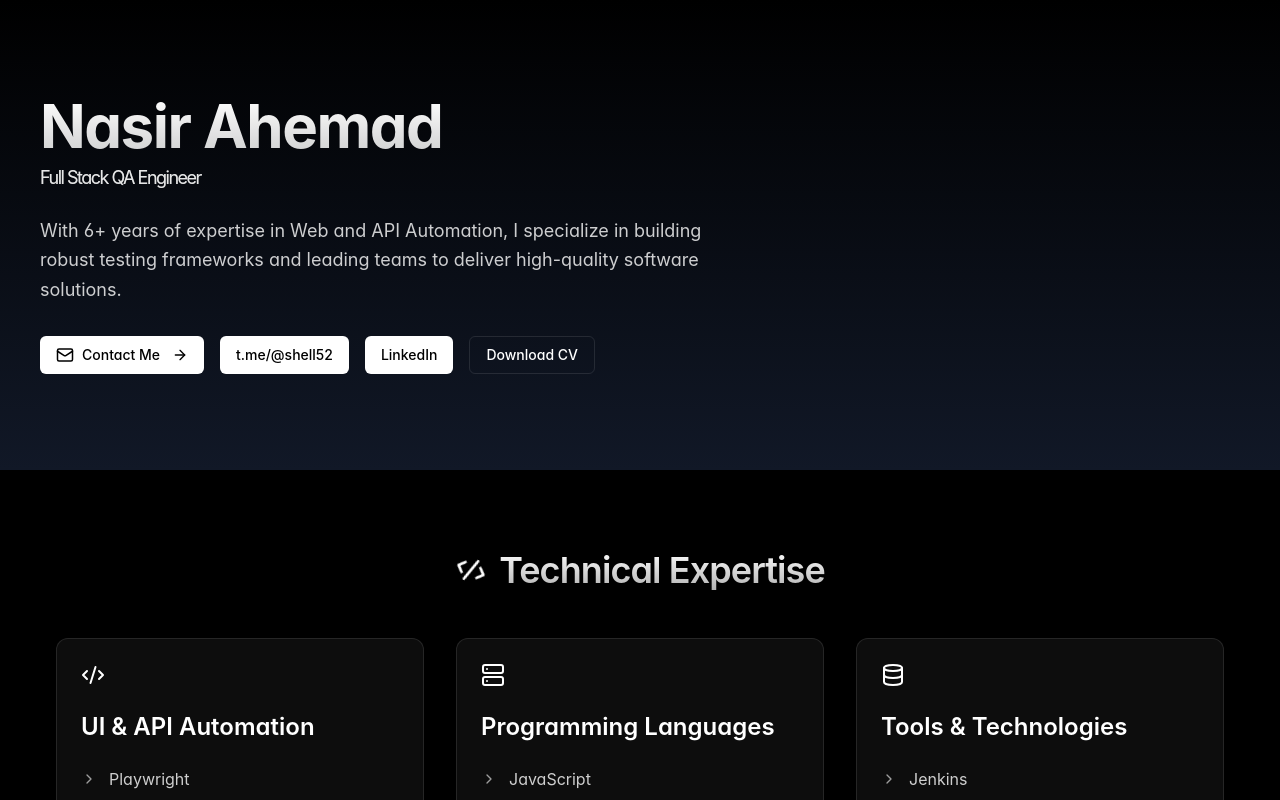
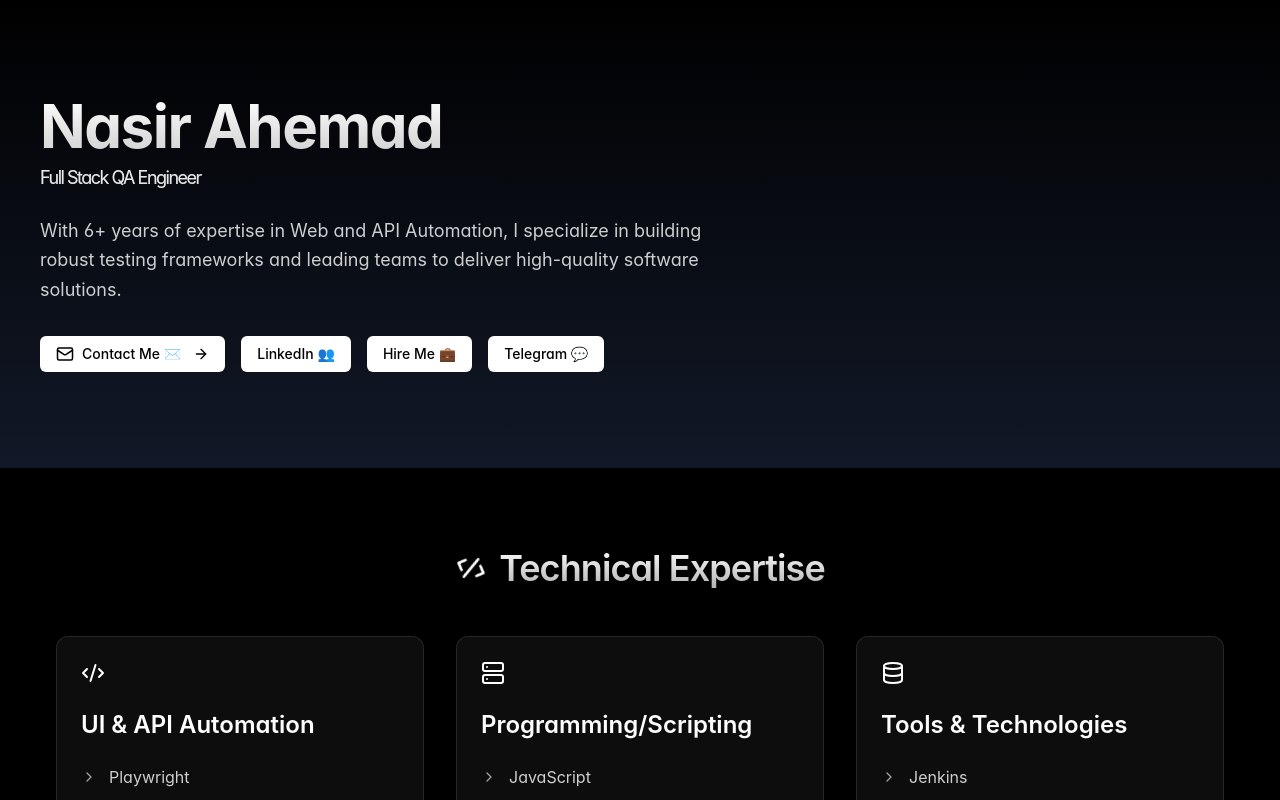
Before and after one commit to imshaiknasir/imshaiknasir.github.io, a React (Vite) app: page / in a window 1280 px wide. Shown: the top 800 px of the page. Built offline with nearby package versions, Linux system fonts and the light colour scheme; a web font is replaced by a local one.

Commit message:
Refactor Hero and Skills components: Update contact links and improve formatting. Changed 'Download CV' to 'Telegram 💬' and adjusted skill categories for consistency.

```diff
--- a/src/components/Hero.tsx
+++ b/src/components/Hero.tsx
@@ -23,29 +23,29 @@ export function Hero() {
               target="_blank"
             >
               <Mail size={18} />
-              Contact Me
+              Contact Me ✉️
               <ArrowRight size={16} className="ml-1" />
+            </a>
+            <a
+              href="https://linkedin.com/in/imshaiknasir"
+              className="button button-primary"
+              target="_blank"
+            >
+              LinkedIn 👥
+            </a>
+            <a
+              href="https://raw.githubusercontent.com/imshaiknasir/imshaiknasir.github.io/main/blob/Nasir_6yrs_QA.pdf"
+              className="button button-primary"
+              target="_blank"
+            >
+              Hire Me 💼
             </a>
             <a
               href="https://t.me/shell52"
               className="button button-primary"
               target="_blank"
             >
-              t.me/@shell52
-            </a>
-            <a
-              href="https://linkedin.com/in/imshaiknasir"
-              className="button button-primary"
-              target="_blank"
-            >
-              LinkedIn
-            </a>
-            <a
-              href="../blob/Nasir_6yrs_QA.pdf"
-              className="button button-secondary"
-              target="_blank"
-            >
-              Download CV
+              Telegram 💬
             </a>
           </div>
         </div>
--- a/src/components/Skills.tsx
+++ b/src/components/Skills.tsx
@@ -1,4 +1,4 @@
-import { Code2, Server, Database, ChevronRight } from 'lucide-react';
+import { Code2, Server, Database, ChevronRight } from "lucide-react";
 import { motion } from "framer-motion";
 
 export function Skills() {
@@ -6,18 +6,18 @@ export function Skills() {
     {
       icon: <Code2 className="w-6 h-6 text-white" />,
       title: "UI & API Automation",
-      skills: ['Playwright', 'Selenium', 'Cypress', 'Postman']
+      skills: ["Playwright", "Selenium", "Cypress", "Postman"],
     },
     {
       icon: <Server className="w-6 h-6 text-white" />,
-      title: "Programming Languages",
-      skills: ['JavaScript', 'TypeScript', 'Java', 'Bash', 'Python']
+      title: "Programming/Scripting",
+      skills: ["JavaScript", "TypeScript", "Java", "Bash", "Python"],
     },
     {
       icon: <Database className="w-6 h-6 text-white" />,
       title: "Tools & Technologies",
-      skills: ['Jenkins', 'Docker', 'Git', 'AWS']
-    }
+      skills: ["Jenkins", "Docker", "Git", "AWS"],
+    },
   ];
 
   return (
@@ -36,12 +36,16 @@ export function Skills() {
           {skillCategories.map((category, index) => (
             <div key={index} className="card group">
               <div className="mb-6">{category.icon}</div>
-              <h3 className="text-2xl font-semibold mb-6 text-white">{category.title}</h3>
+              <h3 className="text-2xl font-semibold mb-6 text-white">
+                {category.title}
+              </h3>
               <ul className="space-y-3">
                 {category.skills.map((skill, skillIndex) => (
                   <li key={skillIndex} className="flex items-center gap-3">
                     <ChevronRight size={16} className="text-white/60" />
-                    <span className="text-white/80 group-hover:text-white transition-colors">{skill}</span>
+                    <span className="text-white/80 group-hover:text-white transition-colors">
+                      {skill}
+                    </span>
                   </li>
                 ))}
               </ul>
```
